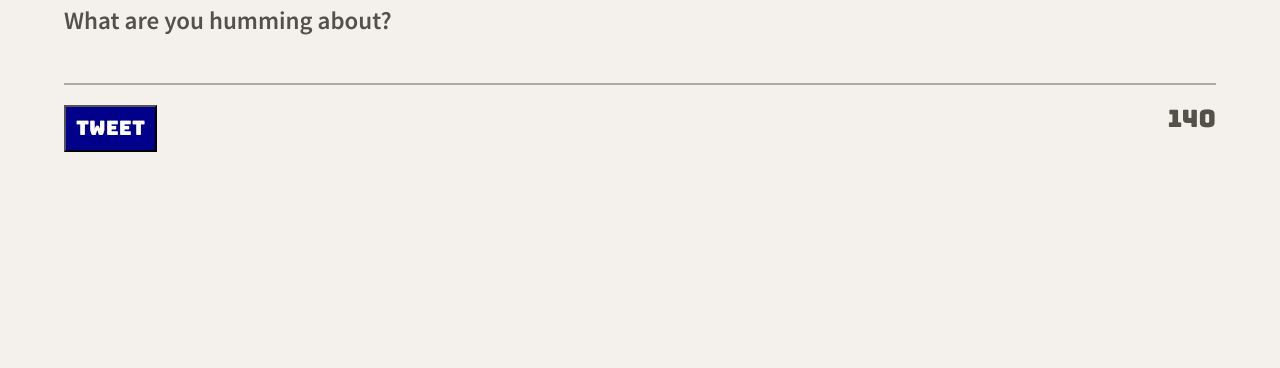
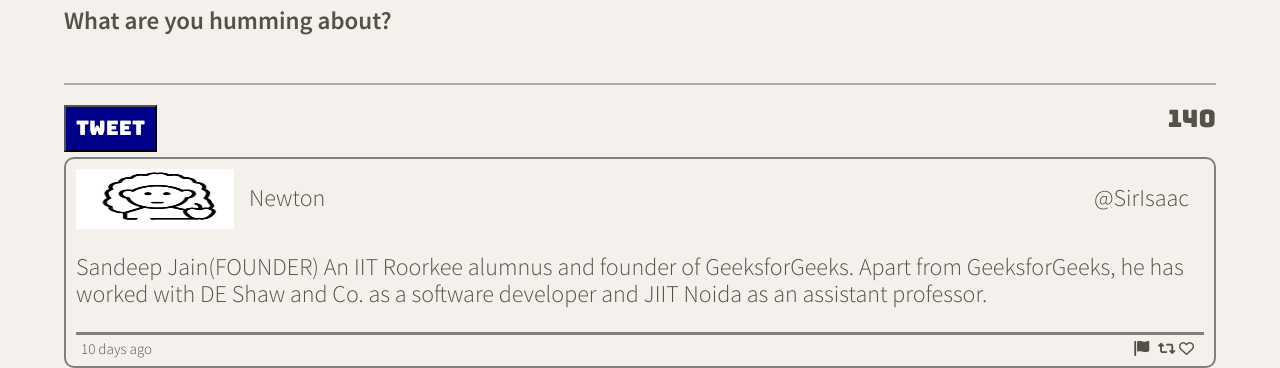
Before and after one commit to AHabes/tweeter, a website: page public/index.html in a window 1280 px wide. Shown: the part 615-983 px from the top of the page. Before the commit the page ends 800 px from the top, so only its background shows below. Drawn offline with nearby package versions, Linux system fonts and the light colour scheme.

Commit message:
creating the tweets

```diff
--- a/public/index.html
+++ b/public/index.html
@@ -27,6 +27,7 @@
     <link rel="stylesheet" href="/styles/nav.css" type="text/css"/>
     <link rel="stylesheet" href="/styles/header.css" type="text/css"/>
     <link rel="stylesheet" href="/styles/new-tweet.css" type="text/css"/>
+    <link rel="stylesheet" href="/styles/display-tweet.css" type="text/css"/>
 
     <!-- External JS -->
     <script src="https://ajax.googleapis.com/ajax/libs/jquery/3.4.1/jquery.min.js"></script>
@@ -46,7 +47,7 @@
     </a>
 </nav>
 
-<header>
+<header class="html-header">
     <div>
         <img src="/images/profile-hex.png">
     </div>
@@ -71,6 +72,38 @@
                 </div>
             </form>
         </section>
+
+        <div class="tweetsContainer">
+
+            <article>
+                <header>
+                    <div class="user-details-container">
+                        <img class="userImage" src="images/Newton.png">
+                        <span class="name">Newton</span>
+                    </div>
+                    <span class="username">@SirIsaac</span>
+                </header>
+
+                <p>
+                    Sandeep Jain(FOUNDER) An IIT Roorkee alumnus and
+                    founder of GeeksforGeeks. Apart from GeeksforGeeks,
+                    he has worked with DE Shaw and Co. as a software
+                    developer and JIIT Noida as an assistant professor.
+                </p>
+                <footer>
+                    <span class="date">10 days ago</span>
+                    <div class="media-icons">
+                        <span> <i class="fas fa-flag"></i></span>
+                        <span> <i class="fas fa-retweet"></i></span>
+                        <span> <i class="far fa-heart"></i></span>
+                    </div>
+                </footer>
+
+            </article>
+
+        </div>
+
+
     </main>
 </div>
 </body>
--- /dev/null
+++ b/public/styles/display-tweet.css
@@ -0,0 +1,78 @@
+article {
+    border: 2px solid gray;
+    padding: 10px;
+    border-radius: 10px;
+    margin-top: 5px;
+    transition: box-shadow .3s;
+}
+
+article:hover {
+    box-shadow: 7px 7px 7px 7px rgb(119, 125, 136);
+}
+
+article header {
+    display: flex;
+    height: 2.5em;
+    justify-content: space-between;
+}
+
+article header .user-details-container {
+    width: 35%;
+}
+
+article header .userImage {
+    float: left;
+    width: 40%;
+    height: 100%;
+}
+
+article header .name {
+    float: left;
+    margin: 15px;
+}
+
+article header .username {
+    float: right;
+    margin: 15px;
+}
+
+
+article footer {
+    display: flex;
+    justify-content: space-between;
+    height: 1em;
+    border-top: 3px solid gray;
+}
+
+article footer .date {
+    font-size: 15px;
+    margin: 5px;
+}
+
+article footer .media-icons {
+    font-size: 15px;
+    margin: 5px;
+}
+
+article footer .media-icons .fa-flag {
+    margin-right: 5px;
+}
+
+article footer .media-icons .fa-flag:hover {
+    color: navy;
+    font-size: 18px;
+}
+
+article footer .media-icons .fa-retweet:hover {
+    color: navy;
+    font-size: 18px;
+}
+
+article footer .media-icons .fa-heart {
+    margin-right: 5px;
+}
+
+article footer .media-icons .fa-heart:hover {
+    color: navy;
+    font-size: 18px;
+}
--- a/public/styles/header.css
+++ b/public/styles/header.css
@@ -1,4 +1,4 @@
-header {
+.html-header {
     display: flex;
     flex-direction: column;
     justify-content: center;
@@ -7,5 +7,4 @@
     height: 400px;
     width: 100%;
     background-image: url("https://www.transparenttextures.com/patterns/asfalt-dark.png");
-
 }
--- a/server/data-files/initial-tweets.json
+++ b/server/data-files/initial-tweets.json
@@ -8,7 +8,7 @@
     "content": {
       "text": "If I have seen further it is by standing on the shoulders of giants"
     },
-    "created_at": 1636708754105
+    "created_at": 1636718364888
   },
   {
     "user": {
@@ -19,6 +19,6 @@
     "content": {
       "text": "Je pense , donc je suis"
     },
-    "created_at": 1636795154105
+    "created_at": 1636804764888
   }
 ]
```
Also changed, not shown: public/scripts/composer-char-counter.js (+4 -4 lines), public/images/Newton.png (added).
